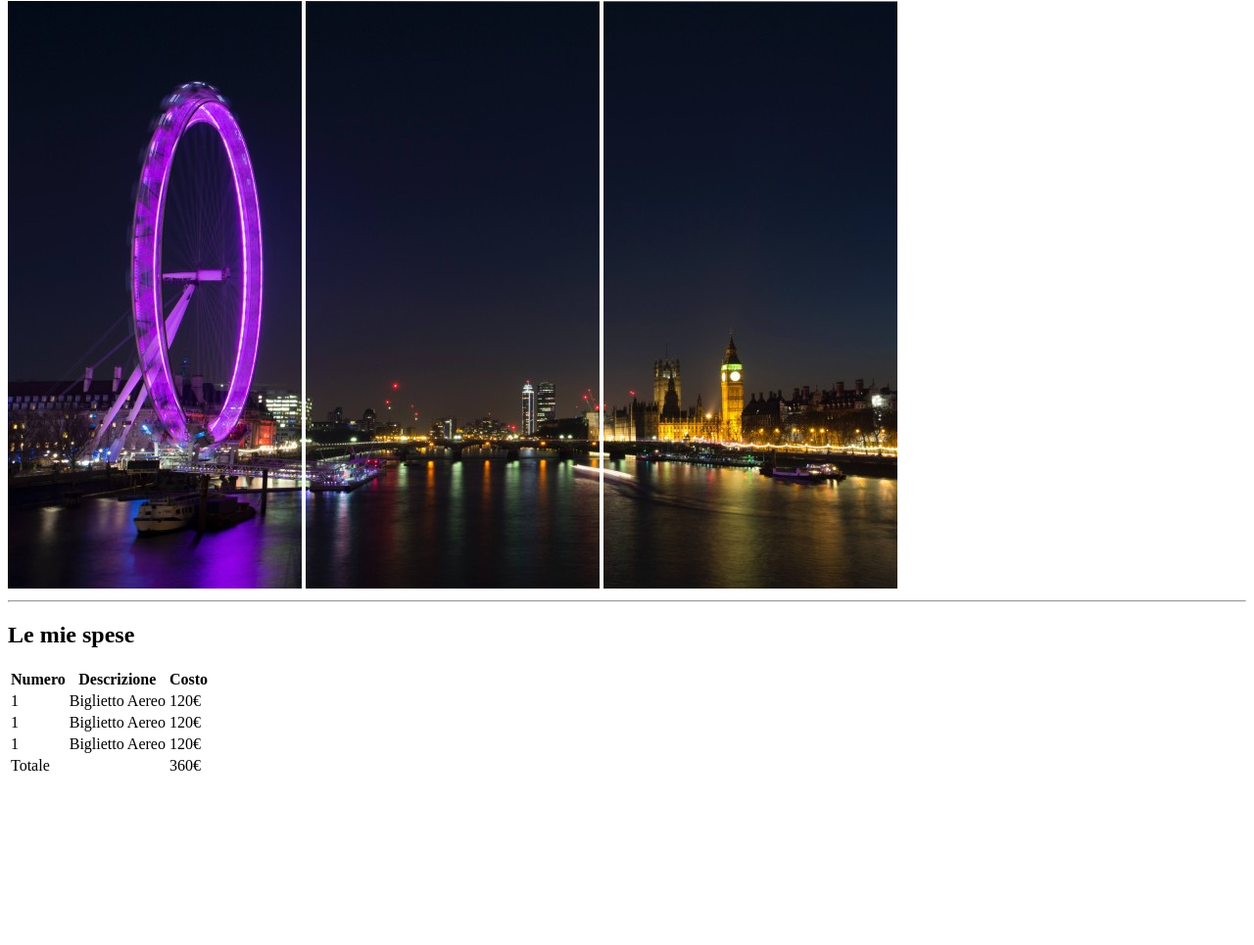
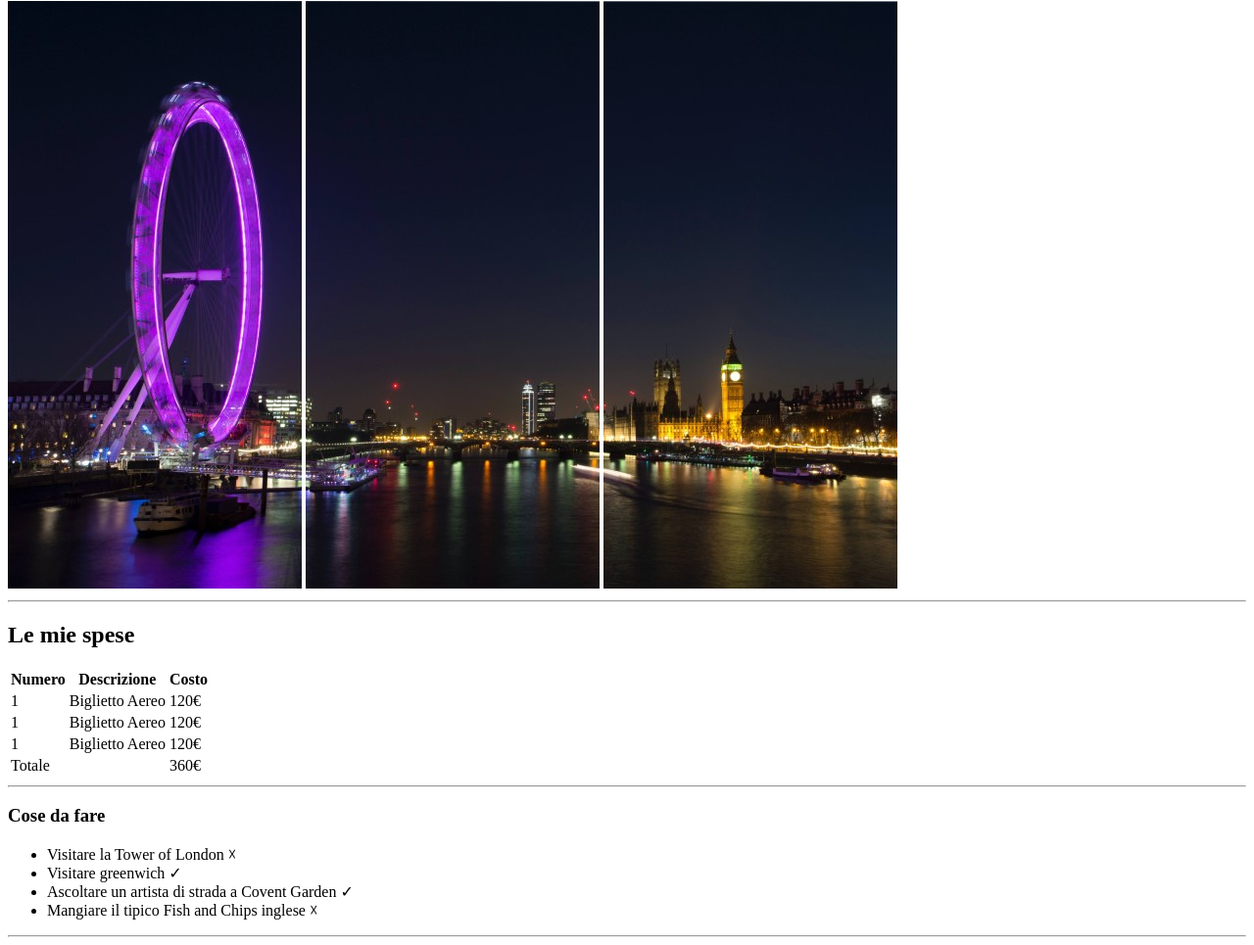
Before and after one commit to SimonaMartinucci/html-london-trip, a plain HTML site: page index.html in a window 1280 px wide. Shown: the part 79-1044 px from the top of the page at 98% size. Before the commit the page ends 881 px from the top, so only its background shows below. Drawn offline with Linux system fonts and the light colour scheme.

Commit message:
add to do list

```diff
--- a/index.html
+++ b/index.html
@@ -45,6 +45,18 @@
                     <td>360€</td>
                 </tfoot>
             </table>
+            <hr>
+        </section>
+
+        <section>
+            <h3>Cose da fare</h3>
+            <ul>
+                <li>Visitare la Tower of London &#9747;</li>
+                <li>Visitare greenwich &check;</li>
+                <li>Ascoltare un artista di strada a Covent Garden &check;</li>
+                <li>Mangiare il tipico Fish and Chips inglese &#9747;</li>
+            </ul>
+            <hr>
         </section>
     </main>
 
```
